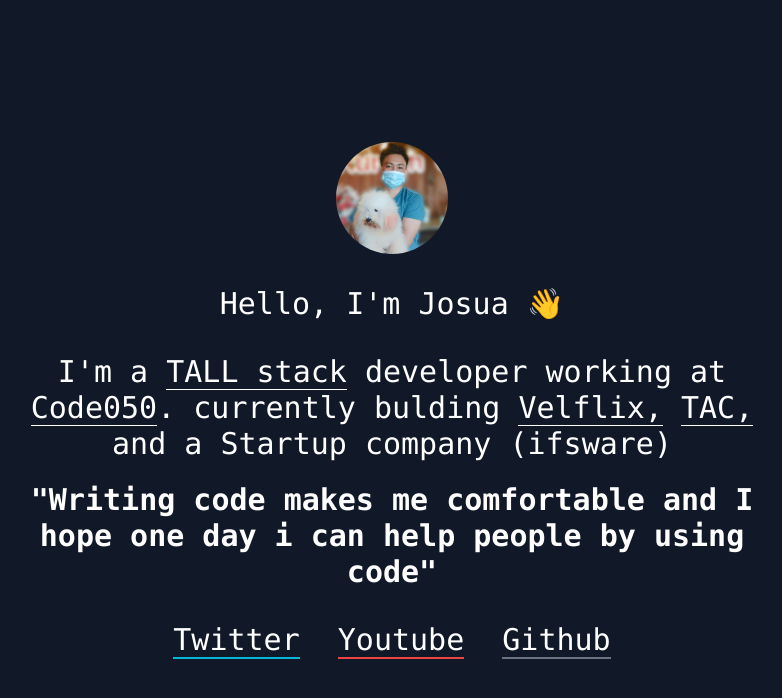
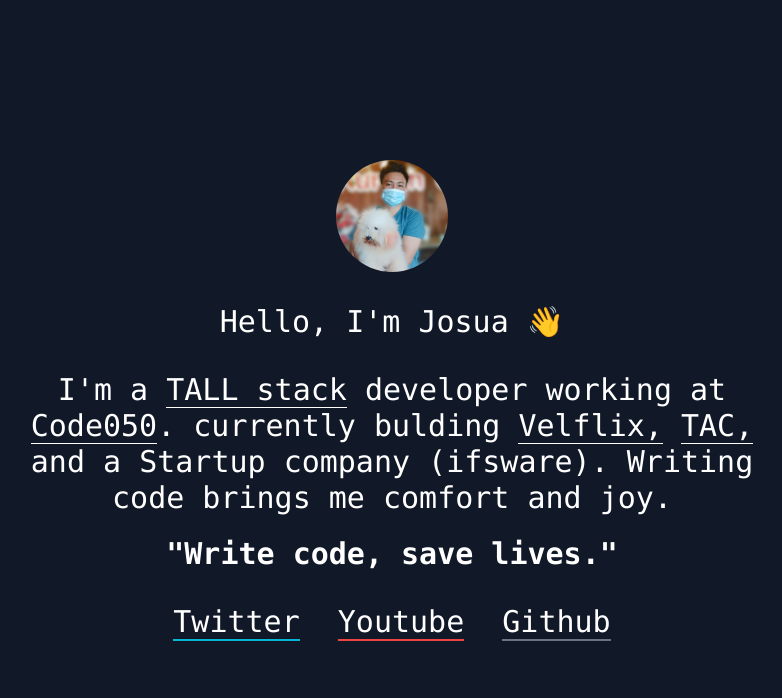
Before and after one commit to josuapsianturi/josuapsianturi.github.io, a plain HTML site: page index.html in a window 1280 px wide. Shown: the whole page, without its empty margins (248-1030 px from the left). Drawn offline with nearby package versions, Linux system fonts and the light colour scheme.

Commit message:
Update index.html

```diff
--- a/index.html
+++ b/index.html
@@ -27,10 +27,10 @@
                 currently bulding
                 <a target="_blank" href="https://github.com/josuapsianturi/velflix" class="border-b border-white">Velflix,</a>
                 <a target="_blank" href="https://github.com/josuapsianturi/tac" class="border-b border-white">TAC, </a>
-                and a Startup company (ifsware)
+                and a Startup company (ifsware). Writing code brings me comfort and joy.
             </div>
 
-            <div class="font-semibold md:mt-5 mt-3">"Writing code makes me comfortable and I hope one day i can help people by using code"</div>
+            <div class="font-semibold md:mt-5 mt-3">"Write code, save lives."</div>
 
             <div class="space-x-5 mt-8">
                 <a target="_blank" href="https://twitter.com/Josuapsianturi" target="blank" alt="Twitter" class="border-b-2 border-cyan-500">Twitter</a>
```
